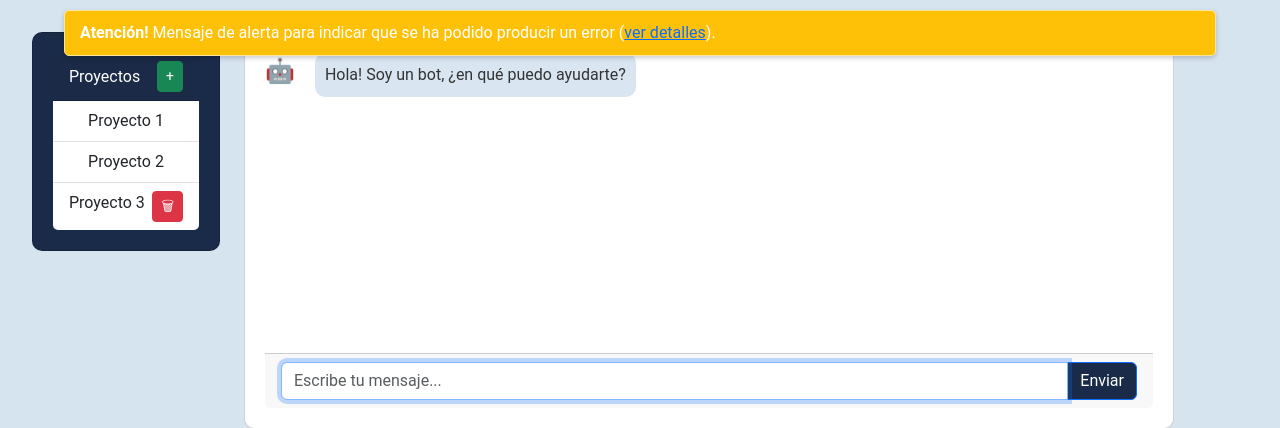
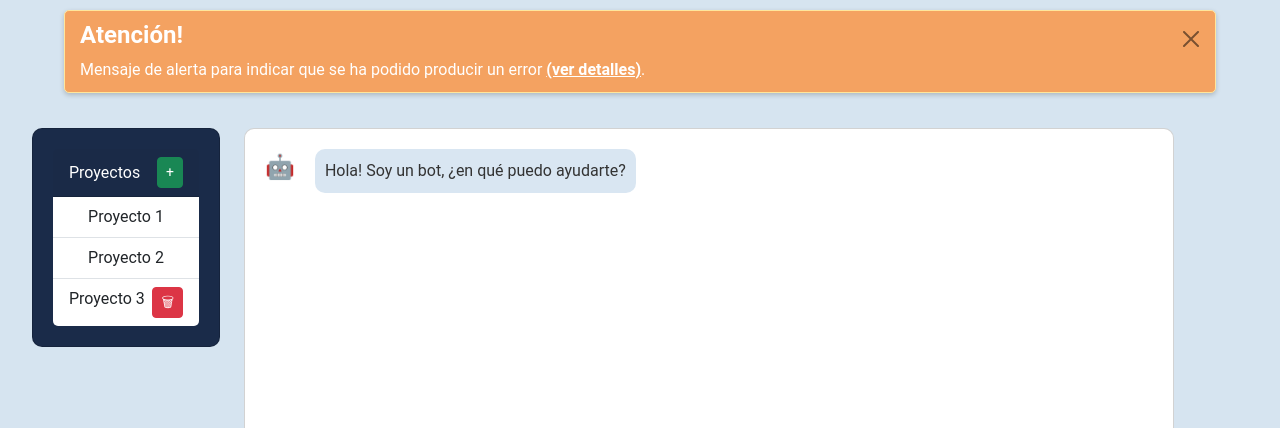
Before and after one commit to Sauvageduck24/sigma-security-practicas, a Flask app: page /chat-bot in a window 1280 px wide. Shown: the part 66-494 px from the top of the page. Run offline with Flask 3, Linux system fonts and the light colour scheme.

Commit message:
chatbot actualizado

```diff
--- a/templates/chatbot.html
+++ b/templates/chatbot.html
@@ -6,11 +6,13 @@
     <script src="{{ url_for('static', filename='js/chatbot.js') }}"></script>
 
     <!-- Mensaje de alerta -->
-    <div class="container mt-10 color_d9">
-        <div class="alert bg-warning bg-opacity-20 alert-warning ">
-            <strong>Atención!</strong> Mensaje de alerta para indicar que se ha podido producir un error (<a href="#">ver detalles</a>).
-        </div>
-    </div>
+    <div class="alert alert-dismissible alert-warning">
+        <button type="button" class="btn-close" data-bs-dismiss="alert"></button>
+        <h4 class="alert-heading">Atención!</h4>
+        <p class="mb-0">Mensaje de alerta para indicar que se ha podido producir un error <a href="#" class="alert-link">(ver detalles)</a>.</p>
+      </div>
+
+    <br><br><br><br>
 
     <!-- Contenedor principal -->
     <div class="container-fluid mt-10 m-3 p-3 color_d9">
```
